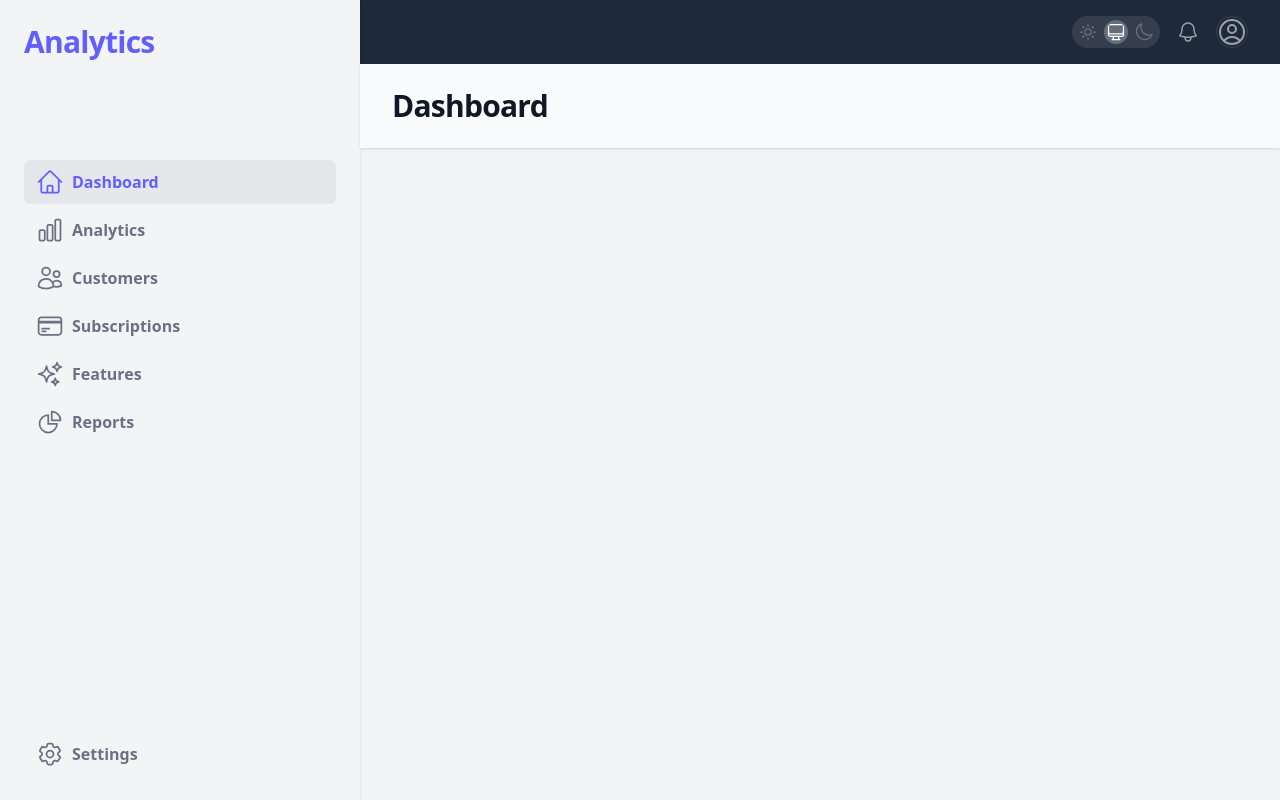
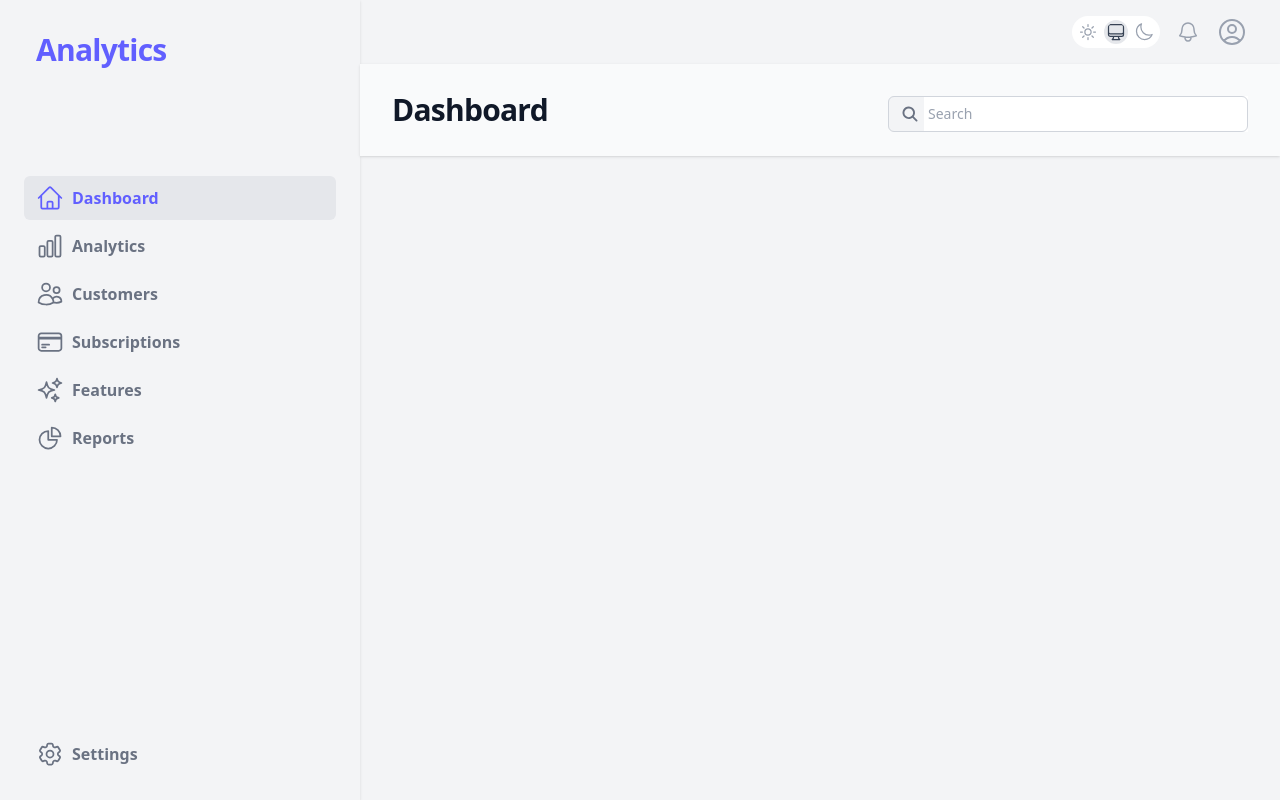
Before and after one commit to AbdallahBenj/analytics-dashboard, a React (Vite) app: page /#/ in a window 1280 px wide. Built offline with nearby package versions, Linux system fonts and the light colour scheme.

Commit message:
update and anhace layout

```diff
--- a/src/App.jsx
+++ b/src/App.jsx
@@ -1,21 +1,7 @@
-import Header from "./layout/Header";
-import SectionsHeader from "./layout/SectionsHeader";
-import Sidebar from "./layout/Sidebar";
-import Main from "./layout/Main";
-
-const isSidebarLayout = true;
+import DashboardLayout from "./layout/DashboardLayout";
 
 function App() {
-  return (
-    <div className="h-full flex">
-      {isSidebarLayout && <Sidebar />}
-      <div className="w-full h-full flex flex-col">
-        <Header isSidebarLayout={isSidebarLayout} />
-        <SectionsHeader isSidebarLayout={isSidebarLayout} />
-        <Main isSidebarLayout={isSidebarLayout} />
-      </div>
-    </div>
-  );
+  return <DashboardLayout />;
 }
 
 export default App;
--- a/src/components/SearchInput.jsx
+++ b/src/components/SearchInput.jsx
@@ -1,42 +1,40 @@
-import { ChevronDownIcon } from "@heroicons/react/16/solid";
+import { MagnifyingGlassIcon } from "@heroicons/react/16/solid";
 
 const SearchInput = () => {
   return (
-    <div>
-      <label
-        htmlFor="price"
-        className="block text-sm/6 font-medium text-gray-900"
-      >
-        Price
+    <div className="md:w-90">
+      <label htmlFor="search" className="sr-only">
+        Search
       </label>
       <div className="mt-2">
-        <div className="flex items-center rounded-md bg-white pl-3 outline-1 -outline-offset-1 outline-gray-300 has-[input:focus-within]:outline-2 has-[input:focus-within]:-outline-offset-2 has-[input:focus-within]:outline-indigo-600">
-          <div className="shrink-0 text-base text-gray-500 select-none sm:text-sm/6">
-            $
+        <div
+          className="
+        flex items-center rounded-md pl-3
+        bg-white/5 md:bg-gray-100 dark:bg-white/5
+        outline-1 -outline-offset-1
+        outline-gray-600 md:outline-gray-300 dark:outline-gray-600
+        has-[input:focus-within]:outline-2 has-[input:focus-within]:-outline-offset-2
+        has-[input:focus-within]:outline-indigo-500 md:has-[input:focus-within]:outline-indigo-600 dark:has-[input:focus-within]:outline-indigo-500"
+        >
+          <div
+            className="shrink-0 select-none pr-1
+            text-gray-400 md:text-gray-500 dark:text-gray-400"
+          >
+            <MagnifyingGlassIcon className="size-5" />
           </div>
           <input
-            id="price"
-            name="price"
+            id="search"
+            name="search"
             type="text"
-            placeholder="0.00"
-            className="block min-w-0 grow py-1.5 pr-3 pl-1 text-base text-gray-900 placeholder:text-gray-400 focus:outline-none sm:text-sm/6"
+            placeholder="Search"
+            className="block min-w-0 grow
+            py-1.5 pr-3 pl-1
+            text-base sm:text-sm/6
+            focus:outline-none
+            bg-gray-800 md:bg-white dark:bg-gray-800
+            text-white md:text-gray-900 dark:text-white
+            placeholder:text-gray-500 md:placeholder:text-gray-400 dark:placeholder:text-gray-500"
           />
-          <div className="grid shrink-0 grid-cols-1 focus-within:relative">
-            <select
-              id="currency"
-              name="currency"
-              aria-label="Currency"
-              className="col-start-1 row-start-1 w-full appearance-none rounded-md py-1.5 pr-7 pl-3 text-base text-gray-500 placeholder:text-gray-400 focus:outline-2 focus:-outline-offset-2 focus:outline-indigo-600 sm:text-sm/6"
-            >
-              <option>USD</option>
-              <option>CAD</option>
-              <option>EUR</option>
-            </select>
-            <ChevronDownIcon
-              aria-hidden="true"
-              className="pointer-events-none col-start-1 row-start-1 mr-2 size-5 self-center justify-self-end text-gray-500 sm:size-4"
-            />
-          </div>
         </div>
       </div>
     </div>
--- a/src/components/ThemeMode.jsx
+++ b/src/components/ThemeMode.jsx
@@ -30,7 +30,7 @@ const ThemeMode = () => {
       onChange={setSelected}
       aria-label="Server size"
       className="flex h-8 w-25 md:w-22 flex-row rounded-full mr-3
-      bg-white/10 p-1 ease-in-out"
+      bg-white/10 md:bg-white dark:bg-white/10 p-1 ease-in-out"
     >
       {plans.map((plan) => {
         const Icon = plan.icon;
@@ -41,10 +41,14 @@ const ThemeMode = () => {
               className="group cursor-pointer
               flex items-center justify-center
               rounded-full size-7 md:size-6
-              data-checked:bg-white/25
+              data-checked:bg-white/25 md:data-checked:bg-gray-200 dark:data-checked:bg-white/25
               focus-visible:outline-2 focus-visible:outline-offset-2 focus-visible:outline-indigo-500"
             >
-              <Icon className="size-6 md:size-5 rounded-full text-gray-500 group-data-checked:text-white" />
+              <Icon
+                className="size-6 md:size-5 rounded-full
+              text-gray-500 md:text-gray-400 dark:text-gray-500
+              group-data-checked:text-white md:group-data-checked:text-gray-700 dark:group-data-checked:text-white"
+              />
             </Radio>
             <Label className="sr-only">{plan.name}</Label>
           </Field>
--- /dev/null
+++ b/src/layout/DashboardLayout.jsx
@@ -0,0 +1,22 @@
+import Header from "./Header";
+import PageHeader from "./PageHeader";
+import Sidebar from "./Sidebar";
+import Main from "./Main";
+
+let layoutType = "sidebar" | "header";
+layoutType = "sidebar";
+
+const DashboardLayout = () => {
+  return (
+    <div className="h-full flex">
+      {layoutType === "sidebar" && <Sidebar />}
+      <div className="w-full h-full flex flex-col">
+        <Header layoutType={layoutType} />
+        <PageHeader layoutType={layoutType} />
+        <Main layoutType={layoutType} />
+      </div>
+    </div>
+  );
+};
+
+export default DashboardLayout;
--- a/src/layout/Header.jsx
+++ b/src/layout/Header.jsx
@@ -10,6 +10,7 @@ import {
 import { Bars3Icon, BellIcon, XMarkIcon } from "@heroicons/react/24/outline";
 
 import ThemeMode from "../components/ThemeMode";
+import SearchInput from "../components/SearchInput";
 import navContent from "../data/navContent";
 const { brand, user, navigation, userNavigation } = navContent;
 
@@ -17,22 +18,27 @@ function classNames(...classes) {
   return classes.filter(Boolean).join(" ");
 }
 
-const Header = ({ isSidebarLayout }) => {
+const Header = ({ layoutType }) => {
   return (
     <header>
-      <Disclosure as="nav" className="bg-gray-800 dark:bg-gray-800/50">
+      <Disclosure
+        as="nav"
+        className="bg-gray-800 md:bg-gray-100 dark:bg-gray-800/25"
+      >
         <div
           className={`
             mx-auto px-4 sm:px-6 lg:px-8
           ${
-            isSidebarLayout
+            layoutType === "sidebar"
               ? "max-w-(--main-width) md:mr-(--content-margin)"
               : "mx-auto max-w-7xl"
           }`}
         >
           <div className="flex h-16 items-center justify-between">
             <div className="flex items-center">
-              <div className={`shrink-0 ${isSidebarLayout ? "md:hidden" : ""}`}>
+              <div
+                className={`shrink-0 ${layoutType === "sidebar" ? "md:hidden" : ""}`}
+              >
                 <a
                   href="./"
                   aria-label="Go to homepage"
@@ -51,7 +57,7 @@ const Header = ({ isSidebarLayout }) => {
                   )}
                 </a>
               </div>
-              {!isSidebarLayout && (
+              {layoutType === "header" && (
                 <div className="hidden md:block">
                   <div className="ml-10 flex items-baseline space-x-4">
                     {navigation.map((item) => (
@@ -61,8 +67,8 @@ const Header = ({ isSidebarLayout }) => {
                         aria-current={item.current ? "page" : undefined}
                         className={classNames(
                           item.current
-                            ? "bg-gray-900 text-white dark:bg-gray-950/50 dark:text-white"
-                            : "text-gray-300 hover:bg-white/5 hover:text-white",
+                            ? "text-white hover:text-indigo-400 dark:text-white dark:hover:text-indigo-500 bg-gray-900 dark:bg-gray-950/50"
+                            : "text-gray-500 hover:text-indigo-500 hover:bg-gray-200/70 dark:text-gray-400 dark:hover:text-gray-200  dark:hover:bg-white/5",
                           "rounded-md px-3 py-2 text-sm font-medium",
                         )}
                       >
@@ -79,7 +85,10 @@ const Header = ({ isSidebarLayout }) => {
                 <ThemeMode />
                 <button
                   type="button"
-                  className="relative cursor-pointer rounded-full p-1 text-gray-400 hover:text-white focus:outline-2 focus:outline-offset-2 focus:outline-indigo-500"
+                  className="relative cursor-pointer rounded-full p-1
+                  text-gray-400
+                  hover:text-gray-500 dark:hover:text-white
+                  focus:outline-2 focus:outline-offset-2 focus:outline-indigo-500"
                 >
                   <span className="absolute -inset-1.5" />
                   <span className="sr-only">View notifications</span>
@@ -88,7 +97,7 @@ const Header = ({ isSidebarLayout }) => {
 
                 {/* Profile dropdown */}
                 <Menu as="div" className="relative ml-3">
-                  <MenuButton className="relative cursor-pointer flex max-w-xs items-center rounded-full focus-visible:outline-2 focus-visible:outline-offset-2 focus-visible:outline-indigo-500">
+                  <MenuButton className="group relative cursor-pointer flex max-w-xs items-center rounded-full focus-visible:outline-2 focus-visible:outline-offset-2 focus-visible:outline-indigo-500">
                     <span className="absolute -inset-1.5" />
                     <span className="sr-only">Open user menu</span>
                     {user.imageUrl ? (
@@ -98,7 +107,12 @@ const Header = ({ isSidebarLayout }) => {
                         className="size-8 rounded-full outline -outline-offset-1 outline-white/10"
                       />
                     ) : (
-                      <user.profileIcon className="size-8 rounded-full text-gray-400 outline -outline-offset-1 outline-white/10" />
+                      <user.profileIcon
+                        className="size-8 rounded-full
+                        text-gray-400
+                        group-hover:text-gray-500 dark:group-hover:text-white
+                        outline -outline-offset-1 outline-white/10"
+                      />
                     )}
                   </MenuButton>
 
@@ -110,7 +124,10 @@ const Header = ({ isSidebarLayout }) => {
                       <MenuItem key={item.name}>
                         <a
                           href={item.href}
-                          className="block px-4 py-2 text-sm text-gray-700 dark:text-gray-300 data-focus:bg-gray-100 dark:data-focus:bg-white/5 data-focus:outline-hidden"
+                          className="block px-4 py-2 text-sm
+                          text-gray-700 dark:text-gray-300
+                          data-focus:bg-gray-100 dark:data-focus:bg-white/5
+                          data-focus:outline-hidden"
                         >
                           {item.name}
                         </a>
@@ -150,7 +167,7 @@ const Header = ({ isSidebarLayout }) => {
                 aria-current={item.current ? "page" : undefined}
                 className={classNames(
                   item.current
-                    ? "bg-gray-900 dark:bg-gray-950/50 text-white"
+                    ? "bg-gray-900  dark:bg-gray-950/50 text-white"
                     : "text-gray-300 hover:bg-white/5 hover:text-white",
                   "block rounded-md px-3 py-2 text-base font-medium",
                 )}
@@ -158,6 +175,9 @@ const Header = ({ isSidebarLayout }) => {
                 {item.name}
               </DisclosureButton>
             ))}
+            <div className="px-3">
+              <SearchInput />
+            </div>
           </div>
           <div className="border-t border-white/10 pt-4 pb-3">
             <div className="flex items-center px-5">
--- a/src/layout/Main.jsx
+++ b/src/layout/Main.jsx
@@ -1,11 +1,11 @@
-const Main = ({ isSidebarLayout }) => {
+const Main = ({ layoutType }) => {
   return (
-    <main className="flex-1">
+    <main className="flex-1 bg-gray-100 dark:bg-gray-800/25">
       <div
         className={`
           mx-auto max-w-7xl px-4 py-6 sm:px-6 lg:px-8 h-full
           ${
-            isSidebarLayout
+            layoutType === "sidebar"
               ? "max-w-(--main-width) md:mr-(--content-margin)"
               : "mx-auto max-w-7xl"
           }`}
--- /dev/null
+++ b/src/layout/PageHeader.jsx
@@ -0,0 +1,36 @@
+import SearchInput from "../components/SearchInput";
+
+const PageHeader = ({ layoutType }) => {
+  return (
+    <header
+      className="relative shadow-sm
+      bg-gray-50 dark:bg-gray-800
+      dark:after:pointer-events-none dark:after:absolute
+      dark:after:inset-x-0 dark:after:inset-y-0
+      dark:after:border-y dark:after:border-white/10"
+    >
+      <div
+        className={`mx-auto max-w-7xl px-4 py-6 sm:px-6 lg:px-8
+          md:flex md:flex-row md:justify-between md:items-center
+          ${
+            layoutType === "sidebar"
+              ? "max-w-(--main-width) md:mr-(--content-margin)"
+              : "mx-auto max-w-7xl"
+          }`}
+      >
+        <h1
+          className="text-3xl
+          font-bold tracking-tight
+          text-gray-900 dark:text-white"
+        >
+          Dashboard
+        </h1>
+        <div className="hidden md:block">
+          <SearchInput />
+        </div>
+      </div>
+    </header>
+  );
+};
+
+export default PageHeader;
--- a/src/layout/SectionsHeader.jsx
+++ /dev/null
@@ -1,23 +0,0 @@
-const SectionsHeader = ({ isSidebarLayout }) => {
-  return (
-    <header
-      className="relative bg-gray-50 dark:bg-gray-800 shadow-sm
-      dark:after:pointer-events-none dark:after:absolute dark:after:inset-x-0 dark:after:inset-y-0 dark:after:border-y dark:after:border-white/10"
-    >
-      <div
-        className={`mx-auto max-w-7xl px-4 py-6 sm:px-6 lg:px-8
-          ${
-            isSidebarLayout
-              ? "max-w-(--main-width) md:mr-(--content-margin)"
-              : "mx-auto max-w-7xl"
-          }`}
-      >
-        <h1 className="text-3xl font-bold tracking-tight text-gray-900 dark:text-white">
-          Dashboard
-        </h1>
-      </div>
-    </header>
-  );
-};
-
-export default SectionsHeader;
--- a/src/layout/Sidebar.jsx
+++ b/src/layout/Sidebar.jsx
@@ -23,7 +23,7 @@ const Sidebar = () => {
       ml-(--content-margin)"
       >
         <div className="">
-          <div className="shrink-0 mb-25">
+          <div className="shrink-0 px-3 py-2 mb-25">
             <a
               href="./"
               aria-label="Go to homepage"
@@ -53,8 +53,8 @@ const Sidebar = () => {
                     aria-current={item.current ? "page" : undefined}
                     className={classNames(
                       item.current
-                        ? "bg-gray-200 text-indigo-500 dark:bg-gray-950/50 dark:text-white"
-                        : "text-gray-500 hover:text-indigo-500 dark:text-gray-400 dark:hover:text-gray-200 hover:bg-gray-200/70 dark:hover:bg-white/5",
+                        ? "text-indigo-500 hover:text-indigo-600 dark:text-white bg-gray-200 dark:bg-gray-950/50"
+                        : "text-gray-500 hover:text-indigo-500 hover:bg-gray-200/70 dark:text-gray-400 dark:hover:text-gray-200  dark:hover:bg-white/5",
                       "rounded-md px-3 py-2 text-md font-bold w-full",
                     )}
                   >
```
